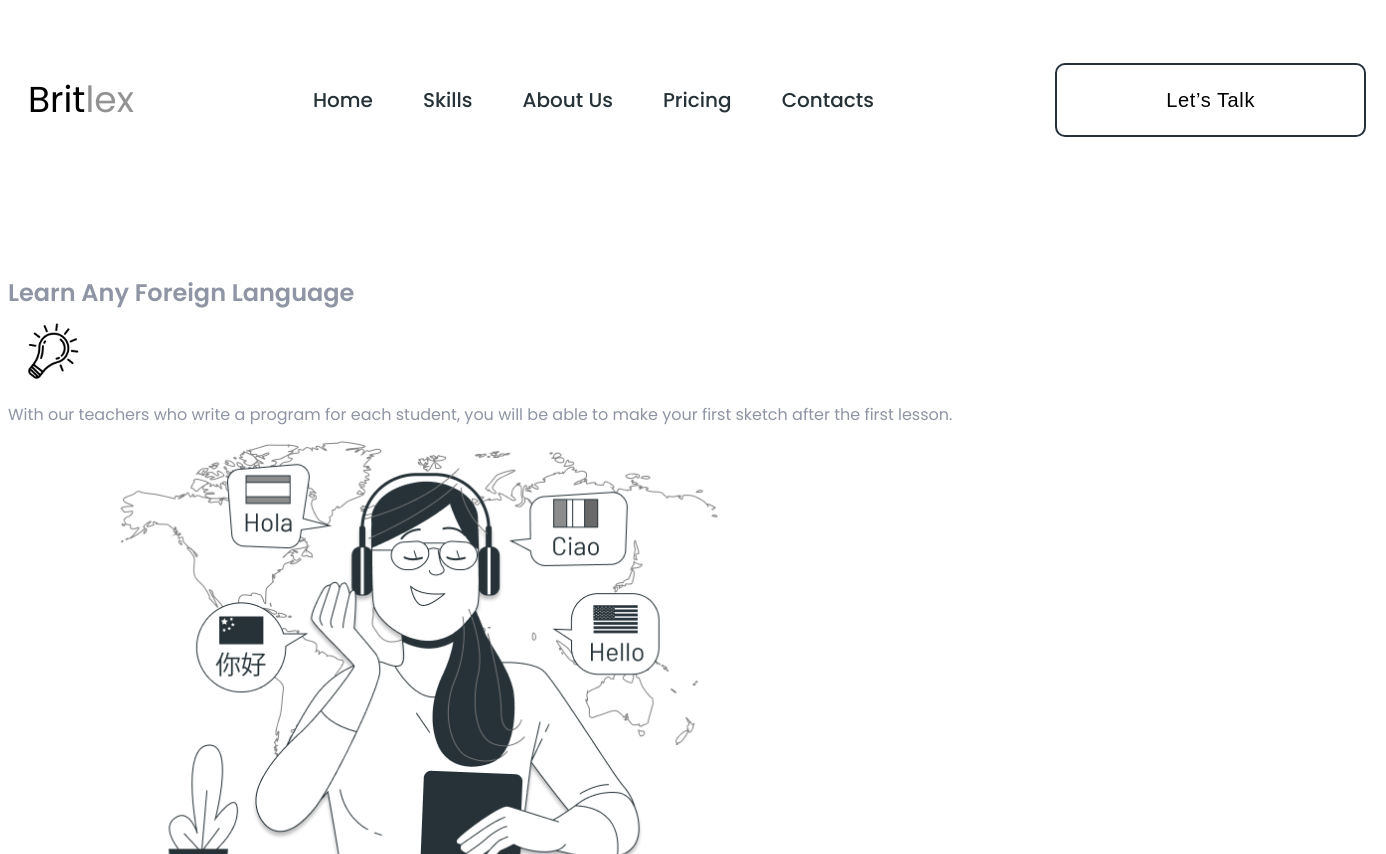
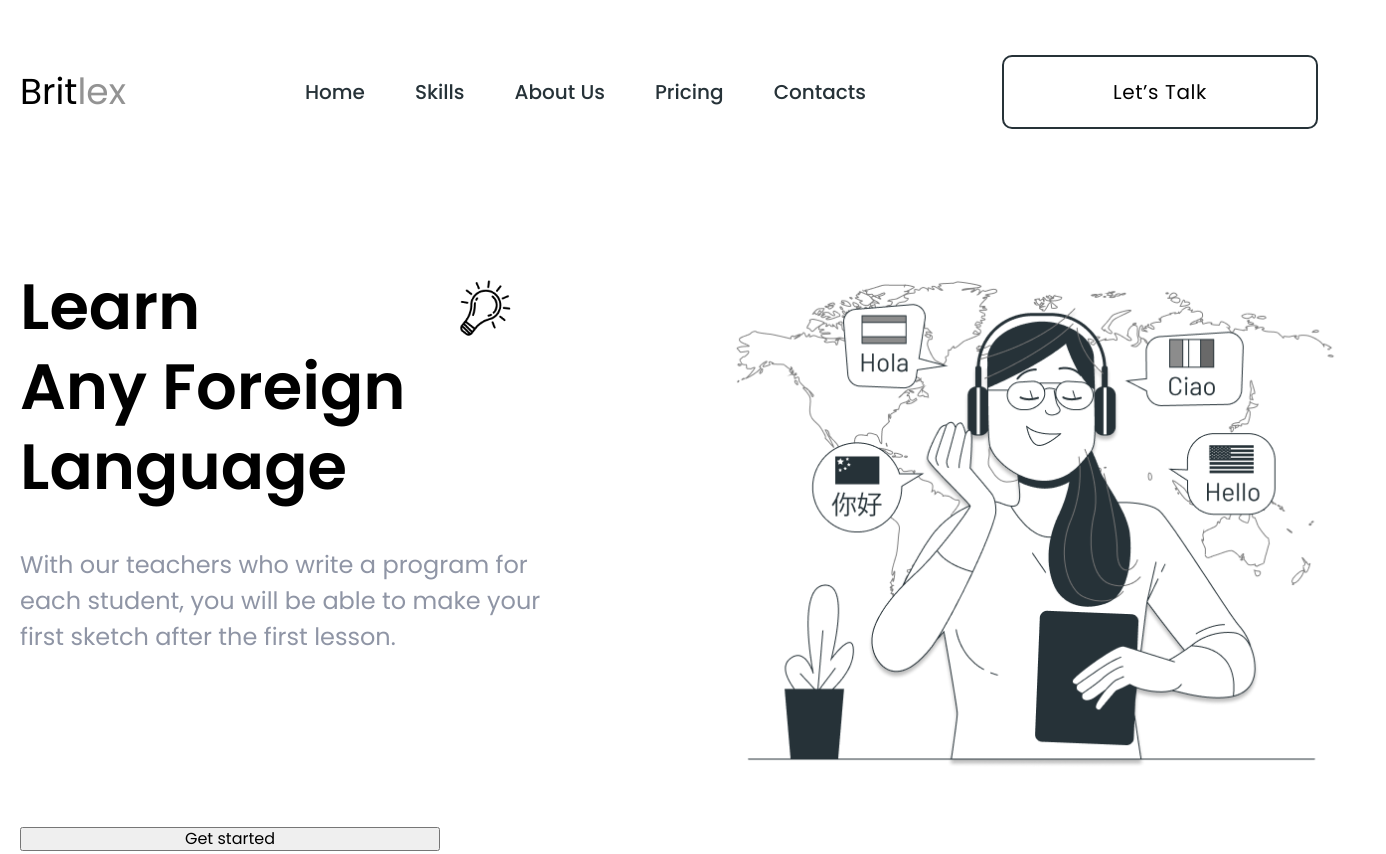
Before and after one commit to VictorPodhaniuk/hws, a plain HTML site: page index.html in a window 1280 px wide. Shown: the top 854 px of the page, 1386 px wide, since content can reach past the window. Drawn offline with nearby package versions, Linux system fonts and the light colour scheme.

Commit message:
css learn

```diff
--- a/css/styles.css
+++ b/css/styles.css
@@ -121,3 +121,49 @@ body {
 .section-learn {
   padding-top: 69px;
 }
+
+.hero-title {
+
+  width: 386px;
+  font-weight: 600;
+  font-size: 64px;
+  line-height: 1.25;
+  color: var(--secondary-text-color)
+}
+
+.learn-container {
+  display: grid;
+  grid-template-columns: repeat(3, 1fr);
+  grid-template-rows: repeat(2, 1fr);
+}
+
+.hero-title {
+  grid-area: 1 / 1 / 2 / 2;
+  margin-right: 34px;
+  margin-bottom: 40px;
+}
+
+.img-lamp {
+  grid-area: 1 / 2 / 2 / 3;
+}
+
+.text-learn {
+  grid-area: 2 / 1 / 3 / 3;
+  /*margin-right: 144px;*/
+  display: flex;
+  flex-direction: column;
+
+  margin-bottom: 60px;
+  width: 540px;
+  flex-wrap: wrap;
+  font-size: 24px;
+  line-height: 1.5;
+}
+
+.img-girl {
+  grid-area: 1 / 3 / 4 / 4;
+}
+
+.btm-skills {
+
+}
--- a/index.html
+++ b/index.html
@@ -9,6 +9,13 @@
     <link href="https://fonts.googleapis.com/css2?family=Poppins:wght@400;500;600&family=Raleway:wght@700&display=swap" rel="stylesheet">
 
     <title>Britlex</title>
+    <link
+    rel="stylesheet"
+    href="https://cdnjs.cloudflare.com/ajax/libs/modern-normalize/1.1.0/modern-normalize.min.css"
+    integrity="sha512-wpPYUAdjBVSE4KJnH1VR1HeZfpl1ub8YT/NKx4PuQ5NmX2tKuGu6U/JRp5y+Y8XG2tV+wKQpNHVUX03MfMFn9Q=="
+    crossorigin="anonymous"
+    referrerpolicy="no-referrer"
+    />
     <link rel="stylesheet" href="./css/styles.css" />
 </head>
 <body>
@@ -31,13 +38,16 @@
 
     <main>
         <section class="section-learn">
-            <h1 class="title-learn title">Learn Any Foreign Language</h1>
-            <img src="./img/bulb-icon.png" alt="lamp" width="85">
+            <div class="container learn-container">
+                <h1 class="hero-title title">Learn <br /> Any Foreign Language</h1>
+                <img class="img-lamp" src="./img/bulb-icon.png" alt="lamp" width="85">
                 <p class="text-learn">With our teachers who write a program for each student, you will be able to make your first sketch after the first lesson.</p>
                 <button class="btn-learn" type="button">Get started</button>
-            <img src="./img/learning-languages.png" alt="girl" width="650">
+                <img class="img-girl" src="./img/learning-languages.png" alt="girl" width="650">
+            </div>
         </section>
         <section class="section">
+            <div class="container">
             <h2 class="title-skills title" >Skills</h2>
             <ul class="skills-list list">
                 <li class="skills-item">
@@ -75,8 +85,10 @@
                     <button type="button" class="btn-skills">Learn more</button>
                 </li>
             </ul>
+            </div>
         </section>
         <section class="section">
+            <div class="container">
                 <h2 class="title-about">About Us</h2>
                 <p class="text-about">The model offers a framework for discussing problems related to the user's experience, as well as possible ways and means of solving them. Application development begins at the top level (strategy), where the future software product is described quite abstractly from the point of view of the expectations of both users and the customer.</p>
                 <ul class="list-about">
@@ -94,8 +106,10 @@
                     </li>
                     <img src="./img/Business competition-bro.png" alt="Business competition" width="540">
                 </ul>
+            </div>
         </section>
         <section class="section">
+            <div class="container">
                 <h2>Pricing</h2>
                 <ul>
                     <li>
@@ -124,22 +138,27 @@ our first session for only $1</p>
                         <p>per month</p>
                     </li>
                 </ul>
+            </div>
         </section>
         <section class="section">
+            <div class="container">
             <img src="./img/contact.png" alt="girl and airplane">
             <h2>Contact Us</h2>
             <p>Discover your current English level by taking our free online English test. Sign up to our newsletter for learning tips and free resources</p>
             <input type="email" name="email" value="Enter Your E-mail" />
             <button type="submit">Subscribe</button>
+            </div>
         </section>
     </main>
     <footer>
+        <div class="container">
             <a href="./index.html">Britlex</a>
             <ul>
                 <li>Terms and Conditions</li>
                 <li>Privacy Policy</li>
                 <li>Cookie Policy</li>
             </ul>
+        </div>
     </footer>
 </body>
 </html
```
Lines whose indentation alone changed are shown as unchanged.
